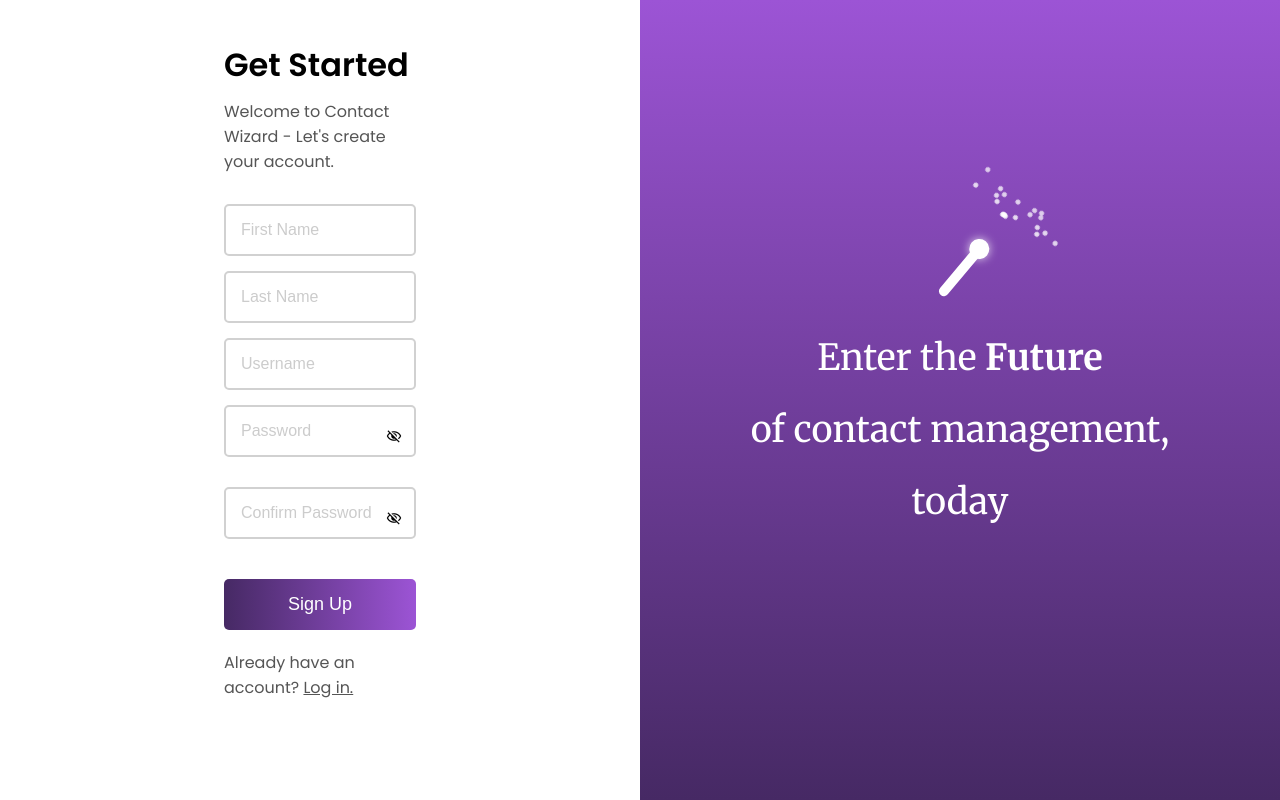
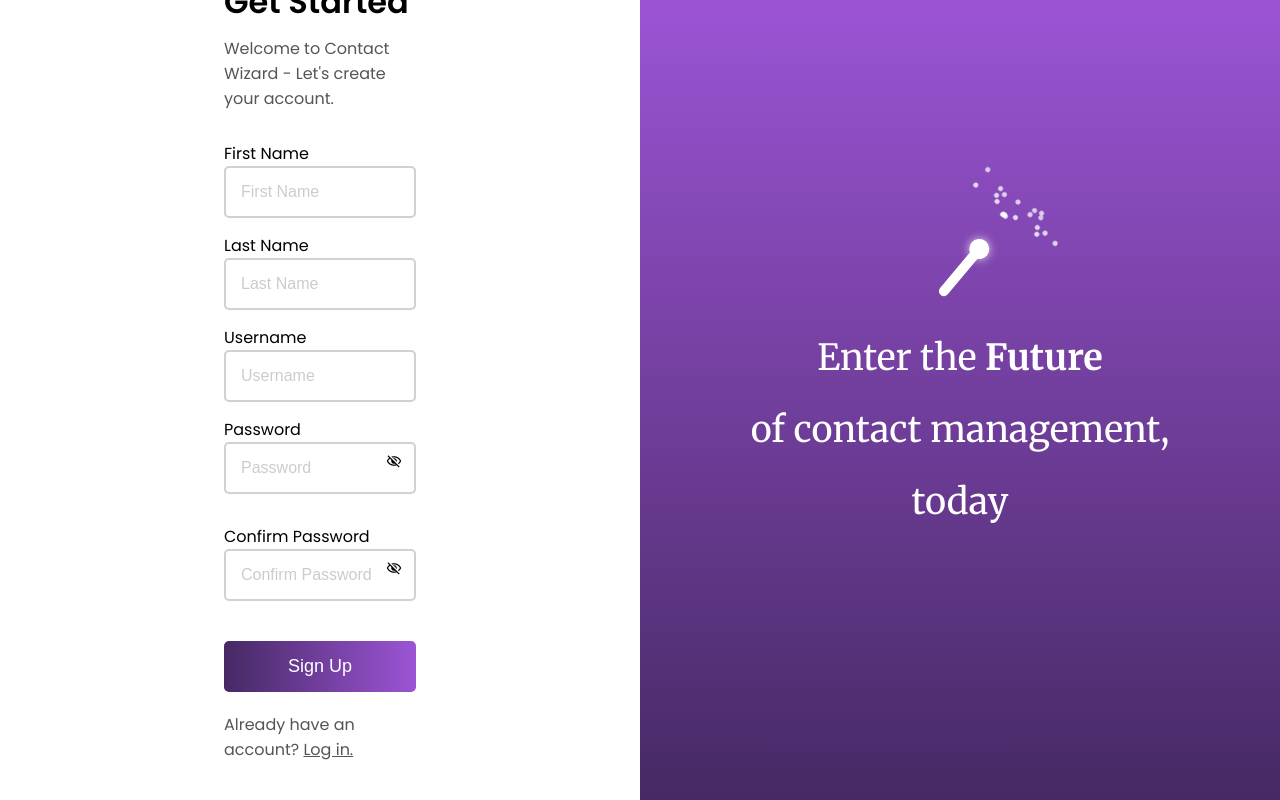
Before and after one commit to lurrah/cop3441_ContactBook, a PHP site: page / in a window 1280 px wide. Run offline with PHP 8.4, Linux system fonts and the light colour scheme.

Commit message:
added labels for signin/signup and new class for formLabels

```diff
--- a/css/auth.css
+++ b/css/auth.css
@@ -138,6 +138,11 @@ body {
         #9c54d5);
     transform: scale(1.05);
 }
+
+.formLabels {
+    color: black;
+}
+
 
 /* Switch Link */
 .switch-link {
--- a/index.html
+++ b/index.html
@@ -21,14 +21,20 @@
                 <h1>Get Started</h1>
                 <p>Welcome to Contact Wizard - Let's create your account.</p>
                 <form id="signUpForm" onsubmit="doSignUp(); return false;" autocomplete="off">
+                    <label for="signUpFirstName" class="formLabels">First Name</label>
                     <input type="text" id="signUpFirstName" name="first_name" placeholder="First Name" required autocomplete="off">
+                    <label for="signUpLastName" class="formLabels">Last Name</label>
                     <input type="text" id="signUpLastName" name="last_name" placeholder="Last Name" required autocomplete="off">
+                    <label for="signUpUsername" class="formLabels">Username</label>
                     <input type="text" id="signUpUsername" name="username" placeholder="Username" required autocomplete="off">
+
                     <div class="pass">
+                    <label for="signUpPassword" class="formLabels">Password</label>
                       <input type="password" id="signUpPassword" name="password" placeholder="Password" required autocomplete="new-password" pattern="(?=.*\d)(?=.*[A-Z]).{8,}">
                       <span class="material-symbols-outlined" id="toggleSignUpPassword" onclick="togglePasswordVisibility('signUpPassword', this)">visibility_off</span>
                     </div>
-                    <div class="pass">
+                    <div class="pass" class="formLabels">
+                    <label for="signUpConfirmPassword" class="formLabels">Confirm Password</label>
                       <input type="password" id="signUpConfirmPassword" name="confirm_password" placeholder="Confirm Password" required>
                       <span class="material-symbols-outlined" id="toggleConfirmPassword" onclick="togglePasswordVisibility('signUpConfirmPassword', this)">visibility_off</span>
                     </div>
@@ -50,8 +56,10 @@
                 <h1>Sign In</h1>
                 <p>Welcome back! Please log in to your account.</p>
                 <form id="signInForm" onsubmit="doSignIn(); return false;">
+                    <label for="signInUsername" class="formLabels">Username</label>
                     <input type="text" id="signInUsername" name="username" placeholder="Username" required>
                    <div class="pass">
+                    <label for="signInPassword" class="formLabels">Password</label>
                       <input type="password" id="signInPassword" name="password" placeholder="Password" required>
                       <span class="material-symbols-outlined" id="toggleSignInPassword" onclick="togglePasswordVisibility('signInPassword', this)">visibility_off</span>
                     </div>
```
